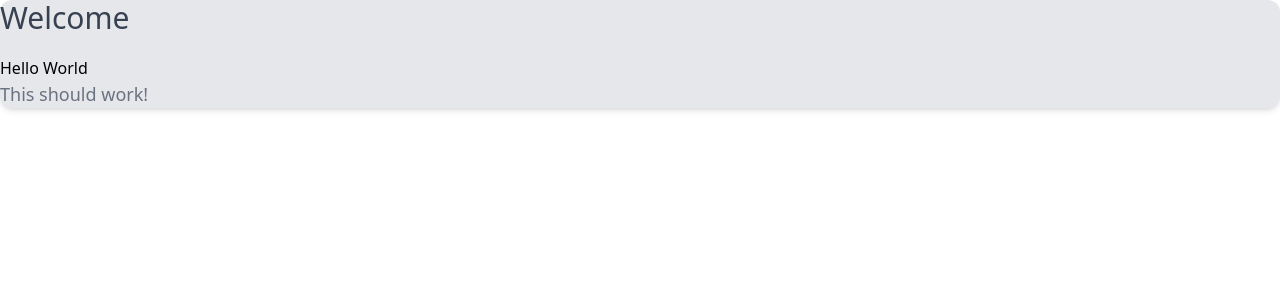
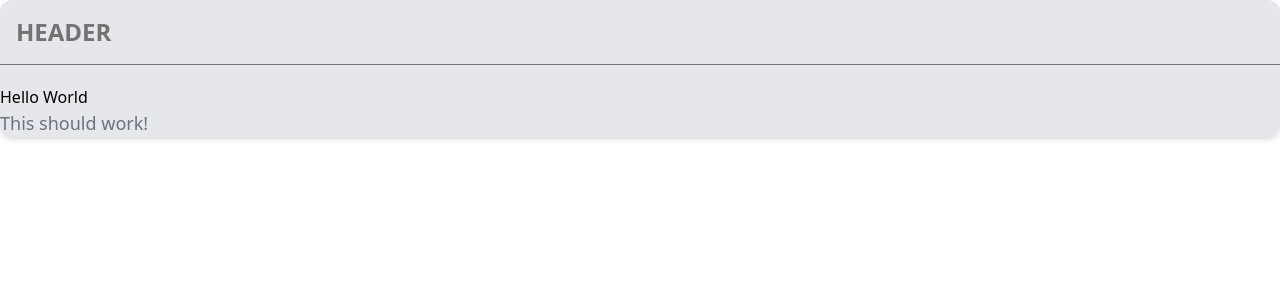
Before and after one commit to pseudoDjnn/react-portfolio, a React (Create React App) app: page / in a window 1280 px wide. Shown: the top 300 px of the page. Built offline with nearby package versions, Linux system fonts and the light colour scheme.

Commit message:
added simple header to display header

```diff
--- a/src/App.js
+++ b/src/App.js
@@ -1,7 +1,16 @@
+import React from "react";
+import Header from "./components/Header";
+// import Navigation from "./Navigation";
+// import Project from "./Project";
+// import Footer from "./Footer";
+
 function App() {
   return (
     <div className="container mx-auto bg-gray-200 rounded-xl shadow-md">
-      <p className="text-3xl text-gray-700 fornt-bold mb-5"> Welcome</p>
+      <Header className="text-3xl text-gray-700 fornt-bold mb-5">
+        {" "}
+        Welcome
+      </Header>
       <h1>Hello World</h1>
       <p className="text-gray-500 text-lg">This should work!</p>
     </div>
--- a/src/components/Header/index.js
+++ b/src/components/Header/index.js
@@ -0,0 +1,19 @@
+import React from "react";
+
+function Header() {
+  return (
+    <div className="flex pb-5">
+      <div className="flex flex-col w-full flex-grow">
+        <div className="container mx-auto flex flex-col flex-grow">
+          <div className="flex w-full p-4 border-b border-neutral-500 dark:border-indigo-800">
+            <h2 className="text-2xl font-bold text-neutral-500 dark:text-indigo-800">
+              HEADER
+            </h2>
+          </div>
+        </div>
+      </div>
+    </div>
+  );
+}
+
+export default Header;
```
